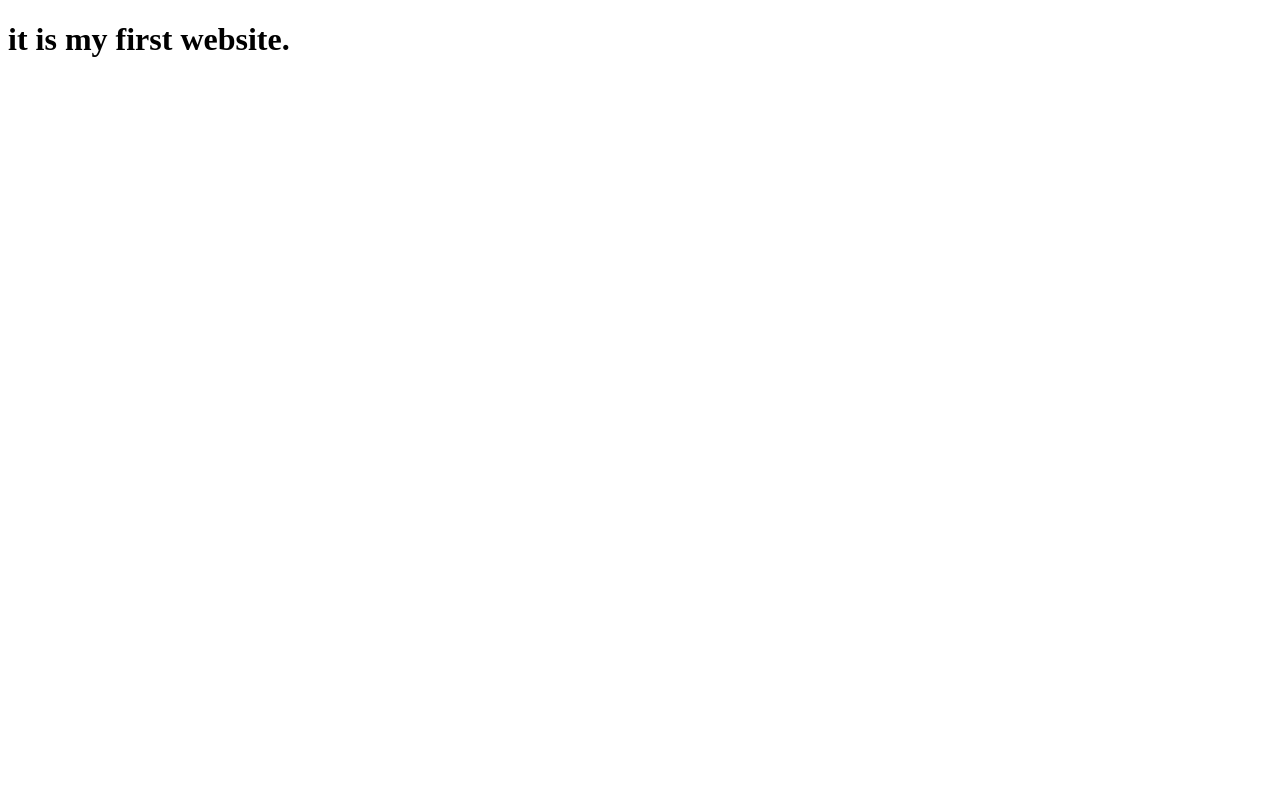
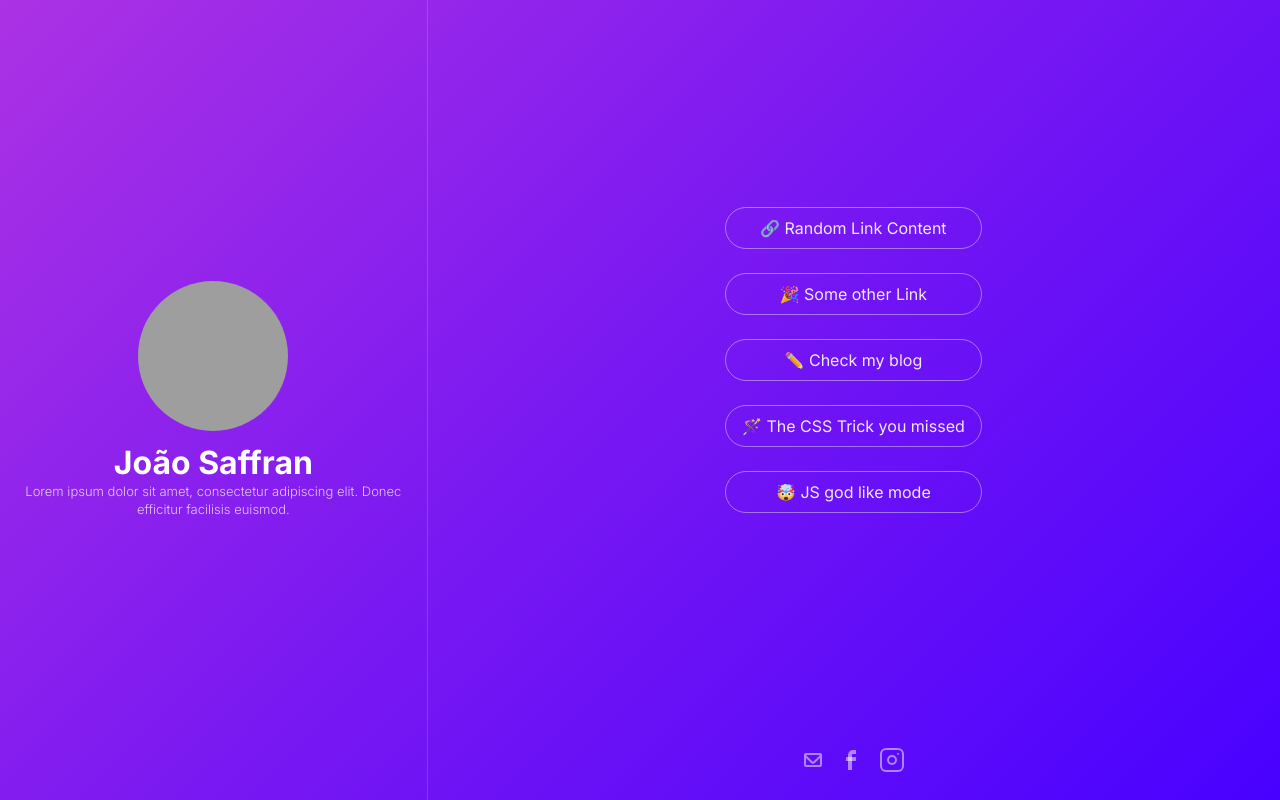
Before and after one commit to joaosaffran/joaosaffran.github.io, a plain HTML site: page index.html in a window 1280 px wide. Drawn offline with Linux system fonts and the light colour scheme; grey boxes are pictures that could not be loaded.

Commit message:
making first project

```diff
--- a/index.html
+++ b/index.html
@@ -1,11 +1,55 @@
 <!DOCTYPE html>
 <html lang="en">
+
 <head>
     <meta charset="UTF-8">
     <meta name="viewport" content="width=device-width, initial-scale=1.0">
     <title>My personal website</title>
+    <link rel="stylesheet" href="./styles.css">
+    <style>
+        @import url('https://fonts.googleapis.com/css2?family=Inter:ital,opsz,wght@0,14..32,100..900;1,14..32,100..900&display=swap');
+    </style>
 </head>
+
 <body>
-    <h1>it is my first website.</h1>
+    <main>
+        <section>
+            <div id="aboutme">
+                <img id="profile-pic" src="https://avatars.githubusercontent.com/u/126493771?v=4" alt="my profile picture">
+                <h1>João Saffran</h1>
+                <p>
+                    Lorem ipsum dolor sit amet, consectetur adipiscing elit. Donec efficitur facilisis euismod.
+                </p>
+            </div>
+        </section>
+        <section>
+            <div id="links">
+                <ul>
+                    <li>
+                        <a href="google.com">🔗 Random Link Content</a>
+                    </li>
+                    <li>
+                        <a href="google.com">🎉 Some other Link</a>
+                    </li>
+                    <li>
+                        <a href="google.com">✏️ Check my blog</a>
+                    </li>
+                    <li>
+                        <a href="google.com">🪄 The CSS Trick you missed</a>
+                    </li>
+                    <li>
+                        <a href="google.com">🤯 JS god like mode</a>
+                    </li>
+                </ul>
+            </div>
+            <footer>
+                <div class="gg-mail"></div>
+                <div class="gg-facebook"></div>
+                <div class="gg-instagram"></div>
+            </footer>
+        </section>
+    </main>
+
 </body>
+
 </html>
--- /dev/null
+++ b/styles.css
@@ -0,0 +1,257 @@
+/* http://meyerweb.com/eric/tools/css/reset/
+   v2.0 | 20110126
+   License: none (public domain)
+*/
+
+html, body, div, span, applet, object, iframe,
+h1, h2, h3, h4, h5, h6, p, blockquote, pre,
+a, abbr, acronym, address, big, cite, code,
+del, dfn, em, img, ins, kbd, q, s, samp,
+small, strike, strong, sub, sup, tt, var,
+b, u, i, center,
+dl, dt, dd, ol, ul, li,
+fieldset, form, label, legend,
+table, caption, tbody, tfoot, thead, tr, th, td,
+article, aside, canvas, details, embed,
+figure, figcaption, footer, header, hgroup,
+menu, nav, output, ruby, section, summary,
+time, mark, audio, video {
+	margin: 0;
+	padding: 0;
+	border: 0;
+	font-size: 100%;
+	font: inherit;
+	vertical-align: baseline;
+}
+/* HTML5 display-role reset for older browsers */
+article, aside, details, figcaption, figure,
+footer, header, hgroup, menu, nav, section {
+	display: block;
+}
+body {
+	line-height: 1;
+}
+ol, ul {
+	list-style: none;
+}
+blockquote, q {
+	quotes: none;
+}
+blockquote:before, blockquote:after,
+q:before, q:after {
+	content: '';
+	content: none;
+}
+table {
+	border-collapse: collapse;
+	border-spacing: 0;
+}
+
+body {
+    width: 100vw;
+    height: 100vh;
+    font-family: 'Inter';
+}
+
+:root{
+    --footer-height: 80px;
+}
+
+main {
+    display: grid;
+    grid-template-columns: 1fr 2fr;
+    grid-template-rows: 1fr;
+    height: 100%;
+    width: 100%;
+    background: linear-gradient(-225deg, #AC32E4 0%, #7918F2 48%, #4801FF 100%);
+
+}
+
+footer {
+    height: var(--footer-height);
+
+    display: flex;
+    align-items: center;
+    justify-content: center;
+    gap: 20px;
+}
+
+footer div {
+    color: rgba(255, 255, 255, 0.5);
+    transition: all;
+    transition: 0.3s;
+}
+
+footer div:hover {
+    cursor: pointer;
+    color: rgba(255, 255, 255, 1);
+}
+
+#aboutme {
+    width: 100%;
+    height: 100%;
+
+    display: flex;
+    flex-direction: column;
+    align-items: center;
+    justify-content: center;
+
+    text-align: center;
+
+    border-right: 1px solid rgba(255, 255, 255, 0.15);
+}
+
+#aboutme img{
+    width: 150px;
+    height: 150px;
+
+    border-radius: 50%;
+}
+
+#aboutme h1 {
+    margin-top: 16px;
+
+    font-weight: bold;
+    font-size: xx-large;
+    color: white;
+}
+
+#aboutme p{
+    padding: 0 8px;
+    margin-top: 4px;
+
+    font-size: small;
+    font-weight: 300;
+    color: rgba(255, 255, 255, 0.75);
+    line-height: 1.1rem;
+}
+
+#links {
+    height: calc(100% - var(--footer-height));
+
+    display: flex;
+    align-items: center;
+    justify-content: center;
+}
+
+li + li{
+    margin-top: 24px;
+}
+
+a {
+    text-decoration: none; /* no underline */
+    color: rgba(255, 255, 255, 0.9);
+
+    border: 1px solid rgba(255, 255, 255, 0.4);
+
+
+    display: block;
+
+    text-align: center;
+    padding: 12px 16px;
+
+    border-radius: 50px;
+    transition: all;
+    transition: 0.3s;
+}
+
+a:hover {
+    background: #7918F2;
+    border: 1px solid rgba(255, 255, 255, 0.9);
+    color: rgba(255, 255, 255, 1);
+}
+
+
+/* ICONS */
+
+.gg-mail,
+.gg-mail::after {
+  display: block;
+  box-sizing: border-box;
+  height: 14px;
+  border: 2px solid;
+}
+.gg-mail {
+  overflow: hidden;
+  transform: scale(var(--ggs, 1));
+  position: relative;
+  width: 18px;
+  border-radius: 2px;
+}
+.gg-mail::after {
+  content: "";
+  position: absolute;
+  border-radius: 3px;
+  width: 14px;
+  transform: rotate(-45deg);
+  bottom: 3px;
+  left: 0;
+}
+
+
+.gg-instagram {
+    box-sizing: border-box;
+    position: relative;
+    display: block;
+    transform: scale(var(--ggs, 1));
+    border: 2px solid transparent;
+    box-shadow: 0 0 0 2px;
+    border-radius: 4px;
+    width: 20px;
+    height: 20px;
+  }
+  .gg-instagram::after,
+  .gg-instagram::before {
+    content: "";
+    display: block;
+    box-sizing: border-box;
+    position: absolute;
+  }
+  .gg-instagram::after {
+    border: 2px solid;
+    left: 3px;
+    width: 10px;
+    height: 10px;
+    border-radius: 100%;
+    top: 3px;
+  }
+  .gg-instagram::before {
+    border-radius: 3px;
+    width: 2px;
+    height: 2px;
+    background: currentColor;
+    right: 1px;
+    top: 1px;
+  }
+
+  .gg-facebook {
+    box-sizing: border-box;
+    position: relative;
+    display: block;
+    transform: scale(var(--ggs, 1));
+    width: 20px;
+    height: 20px;
+  }
+  .gg-facebook::after,
+  .gg-facebook::before {
+    content: "";
+    display: block;
+    position: absolute;
+    box-sizing: border-box;
+  }
+  .gg-facebook::before {
+    width: 8px;
+    height: 20px;
+    border-left: 4px solid;
+    border-top: 4px solid;
+    border-top-left-radius: 5px;
+    left: 6px;
+  }
+  .gg-facebook::after {
+    width: 10px;
+    height: 4px;
+    background: currentColor;
+    top: 7px;
+    left: 4px;
+    transform: skew(-5deg);
+  }
```
